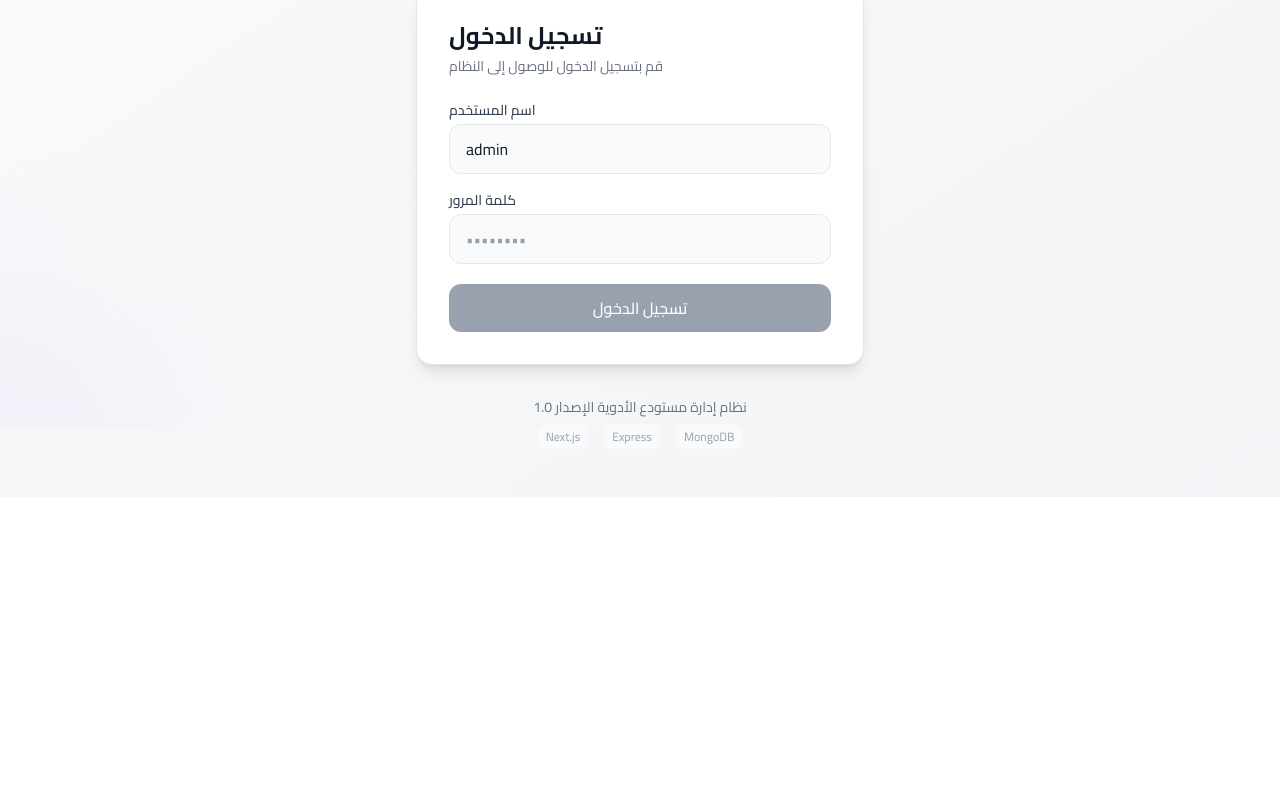
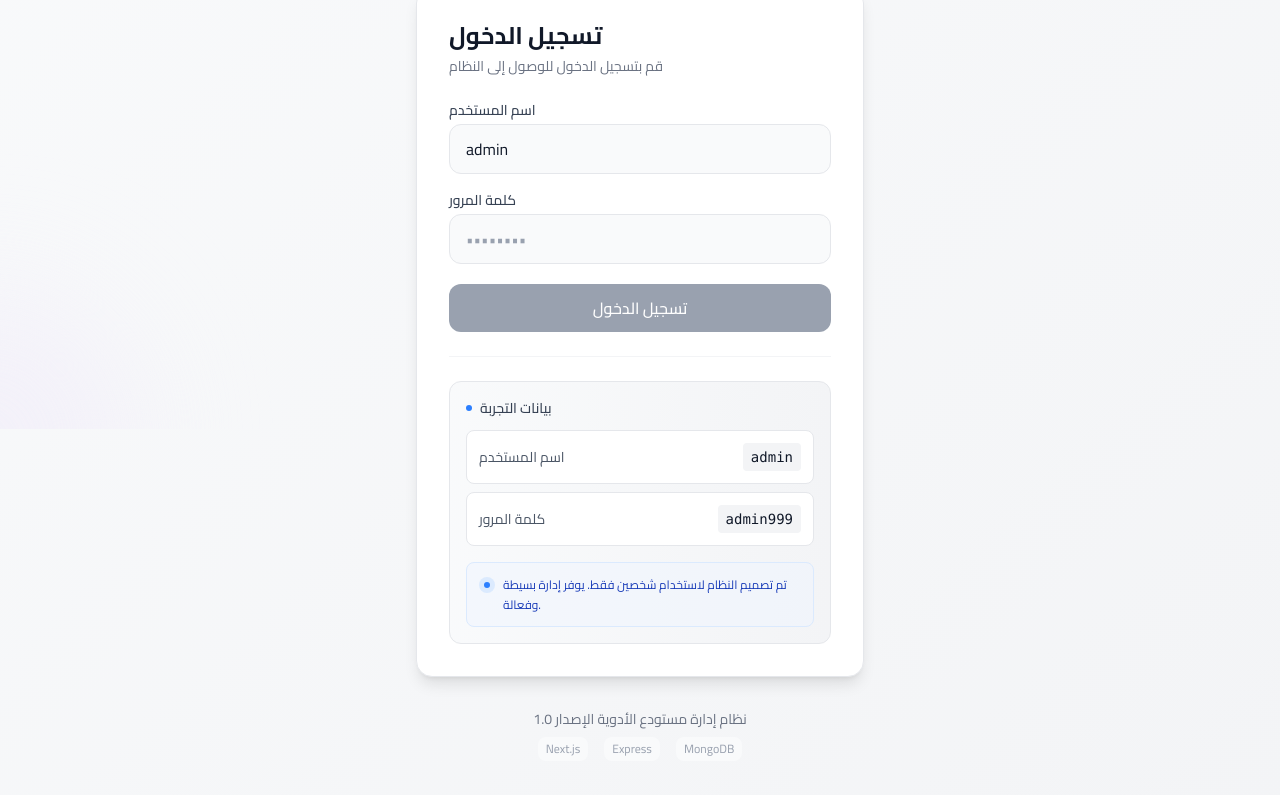
Before and after one commit to Ammaralibrahim/stocksistem, a Next.js app in the folder frontend/: page /login in a window 1280 px wide. Shown: the part 371-1166 px from the top of the page. Before the commit the page ends 868 px from the top, so only its background shows below. Built offline with nearby package versions, Linux system fonts and the light colour scheme; no server answers.

Commit message:
some edits

```diff
--- a/frontend/src/app/login/page.js
+++ b/frontend/src/app/login/page.js
@@ -279,6 +279,39 @@ export default function LoginPage() {
               </div>
             )}
 
+            {/* بيانات التجربة */}
+            <div className="pt-5 sm:pt-6 border-t border-gray-100">
+              <div className="bg-gradient-to-r from-gray-50 to-gray-100 rounded-xl p-3 sm:p-4 border border-gray-200">
+                <div className="flex items-center gap-2 mb-2 sm:mb-3">
+                  <div className="w-1.5 h-1.5 bg-blue-500 rounded-full"></div>
+                  <span className="text-xs sm:text-sm font-medium text-gray-700">بيانات التجربة</span>
+                </div>
+
+                <div className="space-y-2">
+                  <div className="flex items-center justify-between bg-white p-2 sm:p-3 rounded-lg border border-gray-200">
+                    <span className="text-xs sm:text-sm text-gray-600">اسم المستخدم</span>
+                    <code className="text-xs sm:text-sm font-mono bg-gray-100 px-2 py-1 rounded text-gray-900">admin</code>
+                  </div>
+                  <div className="flex items-center justify-between bg-white p-2 sm:p-3 rounded-lg border border-gray-200">
+                    <span className="text-xs sm:text-sm text-gray-600">كلمة المرور</span>
+                    <code className="text-xs sm:text-sm font-mono bg-gray-100 px-2 py-1 rounded text-gray-900">admin999</code>
+                  </div>
+                </div>
+
+                <div className="mt-3 sm:mt-4 p-2 sm:p-3 bg-blue-50/50 rounded-lg border border-blue-100">
+                  <div className="flex items-start gap-2">
+                    <div className="mt-0.5">
+                      <div className="w-3 h-3 sm:w-4 sm:h-4 bg-blue-100 rounded-full flex items-center justify-center">
+                        <div className="w-1 h-1 sm:w-1.5 sm:h-1.5 bg-blue-500 rounded-full"></div>
+                      </div>
+                    </div>
+                    <p className="text-xs text-blue-800 leading-relaxed">
+                      تم تصميم النظام لاستخدام شخصين فقط. يوفر إدارة بسيطة وفعالة.
+                    </p>
+                  </div>
+                </div>
+              </div>
+            </div>
           </div>
         </div>
 
```
Also changed, not shown: 1 other file (tests, documents, lock files or other folders).
